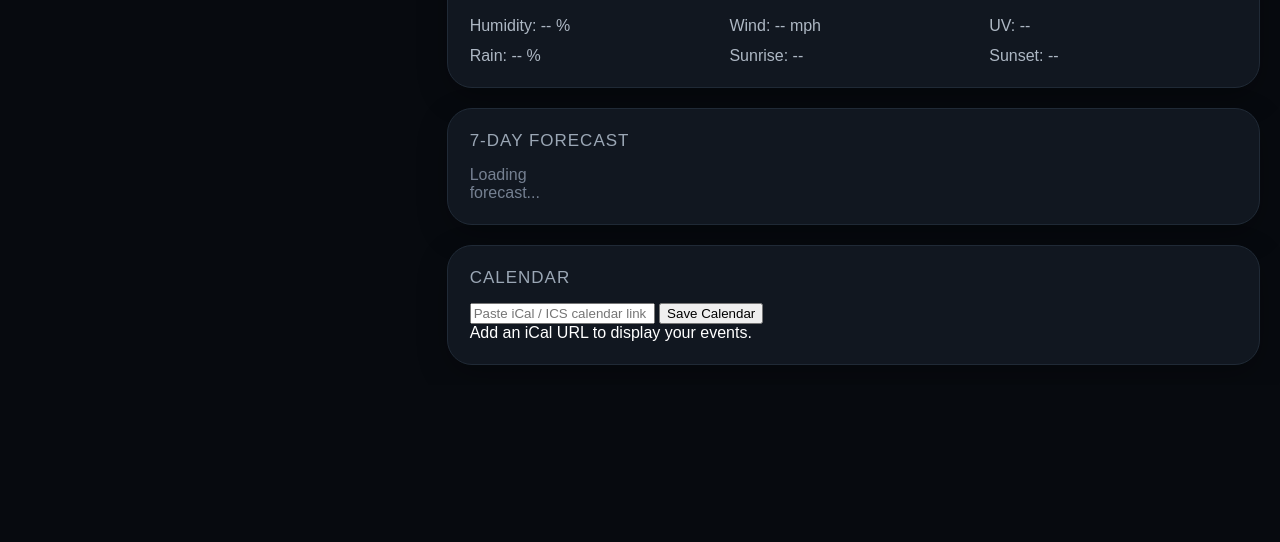
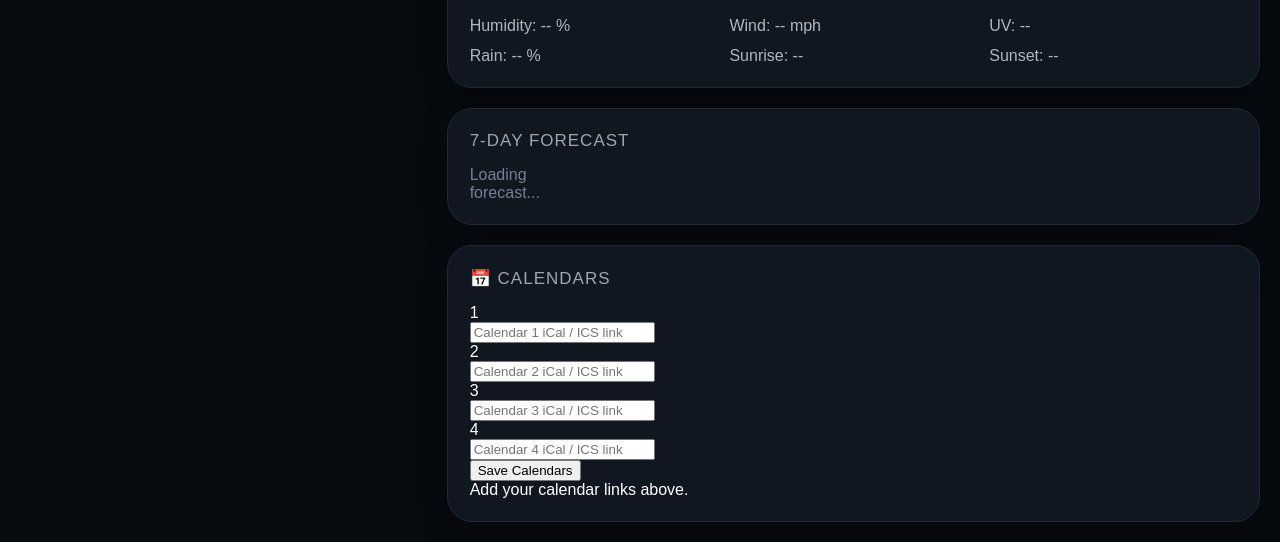
Before and after one commit to 145246/FIRE, a plain HTML site: page index.html in a window 1280 px wide. Shown: the part 640-1182 px from the top of the page. Before the commit the page ends 1025 px from the top, so only its background shows below. Drawn offline with Linux system fonts and the light colour scheme; a script that the page names is missing.

Commit message:
Update index.html

```diff
--- a/index.html
+++ b/index.html
@@ -376,64 +376,117 @@
     </div>
 
 
-    <!-- ========================================
-         iCAL CALENDAR
-    ========================================= -->
+   <!-- ==========================================
+     CALENDAR
+========================================== -->
 
 <div class="calendar-card">
 
+  <div class="title">
+    📅 CALENDARS
+  </div>
 
-      <div class="title">
-        CALENDAR
+  <div class="calendar-settings">
+
+    <!-- CALENDAR 1 -->
+
+    <div class="calendar-input-row">
+
+      <div
+        class="calendar-number calendar-blue">
+        1
+      </div>
+
+      <input
+        id="calendarURL1"
+        type="url"
+        placeholder="Calendar 1 iCal / ICS link"
+        autocomplete="off"
+      >
+
     </div>
 
 
-      <div class="calendar-settings">
+    <!-- CALENDAR 2 -->
+
+    <div class="calendar-input-row">
+
+      <div
+        class="calendar-number calendar-red">
+        2
+      </div>
+
+      <input
+        id="calendarURL2"
+        type="url"
+        placeholder="Calendar 2 iCal / ICS link"
+        autocomplete="off"
+      >
+
+    </div>
 
 
+    <!-- CALENDAR 3 -->
+
+    <div class="calendar-input-row">
+
+      <div
+        class="calendar-number calendar-green">
+        3
+      </div>
+
       <input
-          id="calendarURL"
+        id="calendarURL3"
         type="url"
-          placeholder="Paste iCal / ICS calendar link"
-          autocomplete="off">
+        placeholder="Calendar 3 iCal / ICS link"
+        autocomplete="off"
+      >
+
+    </div>
+
+
+    <!-- CALENDAR 4 -->
+
+    <div class="calendar-input-row">
+
+      <div
+        class="calendar-number calendar-purple">
+        4
+      </div>
+
+      <input
+        id="calendarURL4"
+        type="url"
+        placeholder="Calendar 4 iCal / ICS link"
+        autocomplete="off"
+      >
+
+    </div>
 
 
     <button
-          id="saveCalendar">
+      id="saveCalendars">
 
-          Save Calendar
+      Save Calendars
 
     </button>
 
-
   </div>
 
+
+  <!-- EVENTS -->
 
   <div
     id="calendarEvents"
     class="calendar-events">
 
-
     <div class="calendar-message">
-
-          Add an iCal URL to display
-          your events.
+      Add your calendar links above.
+    </div>
 
   </div>
 
-
 </div>
-
-
-    </div>
-
-
-  </div>
-
-
-</div>
-
-
 <!-- ==========================================
      SCRIPTS
 =========================================== -->
```
Lines whose indentation alone changed are shown as unchanged.
